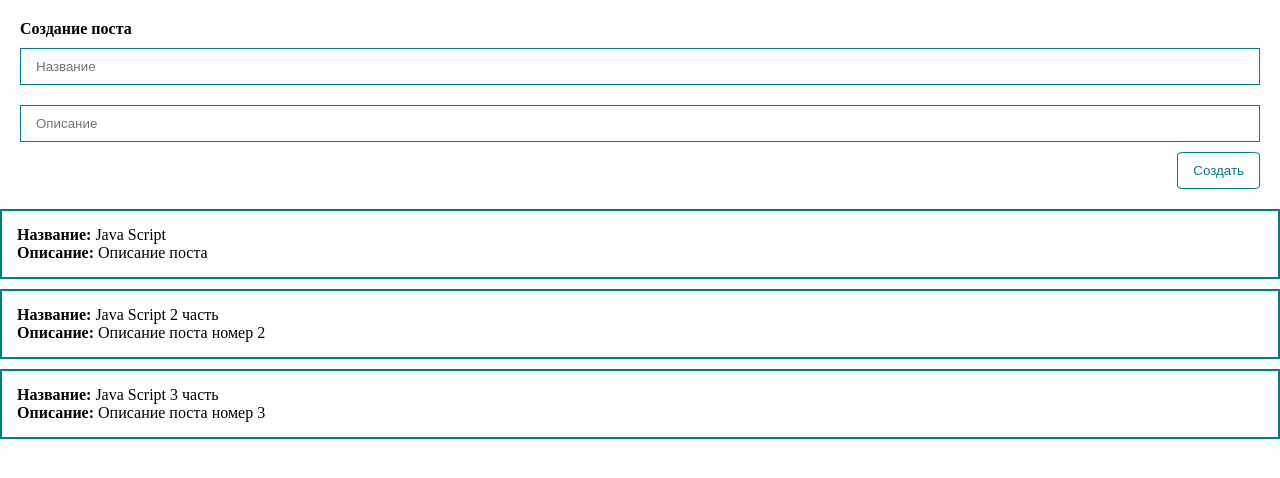
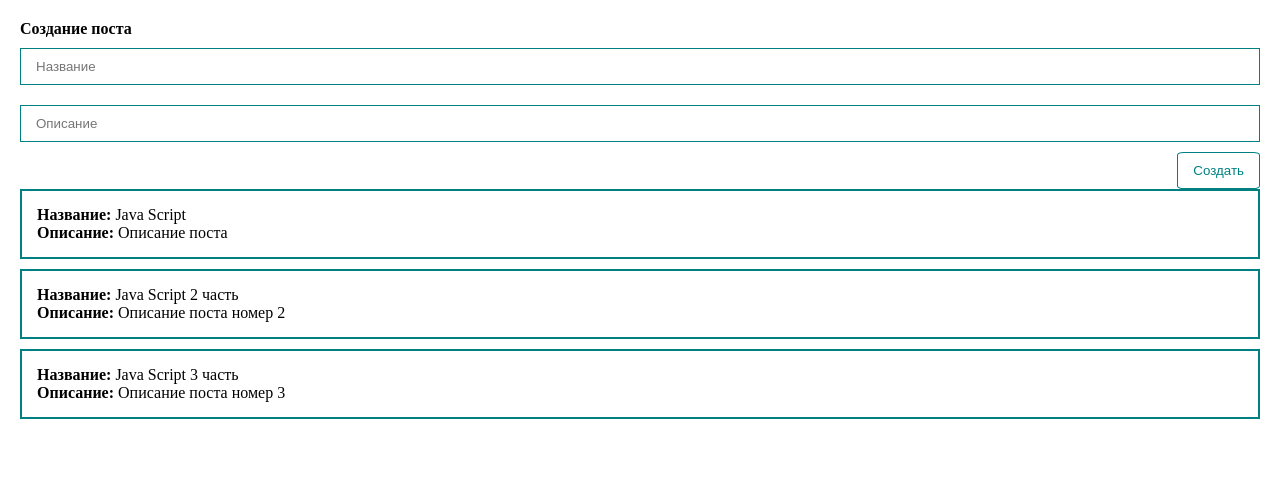
Before and after one commit to KoNyaShka-13/Vue_start, a Vue app: page / in a window 1280 px wide. Shown: the top 478 px of the page. Built offline with nearby package versions, Linux system fonts and the light colour scheme.

Commit message:
v-model
Тренировка V-model, двустороннего связывания компонентов и модулей

```diff
--- a/src/App.vue
+++ b/src/App.vue
@@ -1,41 +1,25 @@
 <template>
-    <!--<div>
-        <div>
-            <button v-on:click="addLike">Like</button> Вешаем обработчик событий, есть два вида, они указаны-->
-            <!--<button @click="addDislike">Dislike</button> Указываем назавание функции в обработчике-->
-        <!--</div>
+    <div class="app">
+        <post-form
+        @create="createPost"
+        /><!--Вставляем сюда инпуты-->
+        <post-list
+        :posts="posts"
 
-        <div>Кол-во лайков: <strong>{{ likes }}</strong></div> Связываем показатель с параметром из объекта-->
-        <!--<div>Кол-во дизлайков: <strong>{{ dislikes }}</strong></div>
-    </div>-->
-    <!--Создаем форму для создания статей по шаблону-->
-    <form class="app">
-        <h4>Создание поста</h4><!--Баиндим, то есть связывем будущие значения наших инпутов с шаблоном тайтла и боди, для создания шаблонов-->
-        <input
-         v-bind:value="title"
-         @input="InputTitle"
-         class="input" type="text"
-         placeholder="Название"
-         > <!--@input нужен для того, чтобы введенная инфа в инпуут отображалась уже в консоли, байин связал консоль и инпут, изменения могли вноситься без ипута только со стороны консоли-->
-        <input
-        v-bind:value="body"
-        class="input"
-        type="text"
-        placeholder="Описание"
-        >
-        <button class="btn" @click="CreatePost">Создать</button>
-    </form>
-    <div>
-        <div class="post" v-for="post in posts"><!--Работа с массивом внутри шаблона-->
-            <div><strong>Название:</strong> {{ post.title }}</div><!--Создали шаблон для отображения массива-->
-            <div><strong>Описание:</strong> {{ post.body }}</div>
-        </div>
+        />
     </div>
 </template>
 
 
 <script>
+//Импортируем остальные чаасти кода
+import PostForm from "@/components/PostForm";//@ - это элиас, он сразу ссылается на папку src, это удобно при большом количестве папок и пложенности
+import PostList from "@/components/PostList";
+
 export default {
+    components: {//Регистрируем компоненты для работы кода
+        PostList, PostForm
+    },
     data() {
         return {
             posts: [
@@ -43,17 +27,15 @@ export default {
                 {id: 1, title: 'Java Script 2 часть', body: 'Описание поста номер 2'},
                 {id: 1, title: 'Java Script 3 часть', body: 'Описание поста номер 3'}
             ],
-            title: '',
-            body: '',
         }
     },
     methods: {
-        createPost() {
-
+        createPost(post) {//Функция для нового поста
+           this.posts.push(post);//Мы получили даные от дочернего элемента и отослали в массив
         },
-        InputTitle(event) {//Указываем параметр
-            this.title = event.target.value;//Мы модель синхронизируем с инпутом,чтобы данные из инпута отображались в консоли
-        }//Один из вариантов синхронизации , если в инпуте для создания текста указатьдоп параметр  @input="InputTitle"
+//        InputTitle(event) {//Указываем параметр
+//            this.title = event.target.value;//Мы модель синхронизируем с инпутом,чтобы данные из инпута отображались в консоли
+//        }//Один из вариантов синхронизации , если в инпуте для создания текста указатьдоп параметр  @input="InputTitle"
     }
 //    data() {
 //        return {
@@ -74,7 +56,7 @@ export default {
 
 
 <style>
-*{
+* {
     margin: 0;
     padding: 0;
     box-sizing: border-box;
@@ -83,31 +65,4 @@ export default {
 .app {
     padding: 20px;
 }
-
-form {
-    display: flex;
-    flex-direction: column;
-}
-
-.post {
-    margin-bottom: 10px;
-    padding: 15px;
-    border: 2px solid teal;
-}
-
-.input {
-    width: 100%;
-    border: 1px solid teal;
-    padding: 10px 15px;
-    margin: 10px 0 10px 0;
-}
-
-.btn {
-    align-self: flex-end;
-    padding: 10px 15px;
-    background: none;
-    color: teal;
-    border: 1px solid teal;
-    border-radius: 8%;
-}
 </style>
--- /dev/null
+++ b/src/components/PostForm.vue
@@ -0,0 +1,80 @@
+<template>
+    <!--<div>
+        <div>
+            <button v-on:click="addLike">Like</button> Вешаем обработчик событий, есть два вида, они указаны-->
+            <!--<button @click="addDislike">Dislike</button> Указываем назавание функции в обработчике-->
+        <!--</div>
+
+        <div>Кол-во лайков: <strong>{{ likes }}</strong></div> Связываем показатель с параметром из объекта-->
+        <!--<div>Кол-во дизлайков: <strong>{{ dislikes }}</strong></div>
+    </div>-->
+    <!--Создаем форму для создания статей по шаблону-->
+    <form @submit.prevent><!--Один из способов отменить обычные действия браузера-->
+        <h4>Создание поста</h4><!--Баиндим, то есть связывем будущие значения наших инпутов с шаблоном тайтла и боди, для создания шаблонов-->
+        <input
+        v-model="post.title"
+        class="input"
+        type="text"
+        placeholder="Название"
+        > <!--@input нужен для того, чтобы введенная инфа в инпуут отображалась уже в консоли, байин связал консоль и инпут, изменения могли вноситься без ипута только со стороны консоли-->
+        <input
+        v-model="post.body"
+        class="input"
+        type="text"
+        placeholder="Описание"
+        >
+        <button
+        class="btn"
+        @click="createPost"
+        >
+        Создать
+        </button>
+    </form>
+</template>
+
+<script>
+export default {
+    data() {//Тут будут изменяться дочерние элементы, чтобы не изменять в пропсах
+        return {
+            post: {
+                title: '',
+                body: ''
+            }
+        }
+    },
+    methods: {
+        createPost() {
+            this.post.id = Date.now();
+            this.$emit('create', this.post)
+            this.post = {
+                title:  '',//Очищаем данные после залива
+                body:  ''
+            }
+
+        }
+    }
+}
+</script>
+
+<style scoped>
+    form {
+        display: flex;
+        flex-direction: column;
+    }
+
+    .input {
+        width: 100%;
+        border: 1px solid teal;
+        padding: 10px 15px;
+        margin: 10px 0 10px 0;
+    }
+
+    .btn {
+        align-self: flex-end;
+        padding: 10px 15px;
+        background: none;
+        color: teal;
+        border: 1px solid teal;
+        border-radius: 8%;
+    }
+</style>
--- /dev/null
+++ b/src/components/PostList.vue
@@ -0,0 +1,25 @@
+<template>
+    <div class="post" v-for="post in posts"><!--Работа с массивом внутри шаблона-->
+        <div><strong>Название:</strong> {{ post.title }}</div><!--Создали шаблон для отображения массива-->
+        <div><strong>Описание:</strong> {{ post.body }}</div>
+    </div>
+</template>
+
+<script>//Пропсы в дочернем компоненте изменять нельзя, данные должны изменяться как-то в родителе, а дочерний компонент должен получать их в измененном виде, дочерний элемент на прямую пропсы не изменяет
+    export default {
+        props: {
+            posts: {
+                type: Array,
+                required: true
+            }
+        }
+    }
+</script>
+
+<style scoped> /** Для того, чтобы параметры использовались только для конкретного компонента*/
+    .post {
+        margin-bottom: 10px;
+        padding: 15px;
+        border: 2px solid teal;
+    }
+</style>
```
